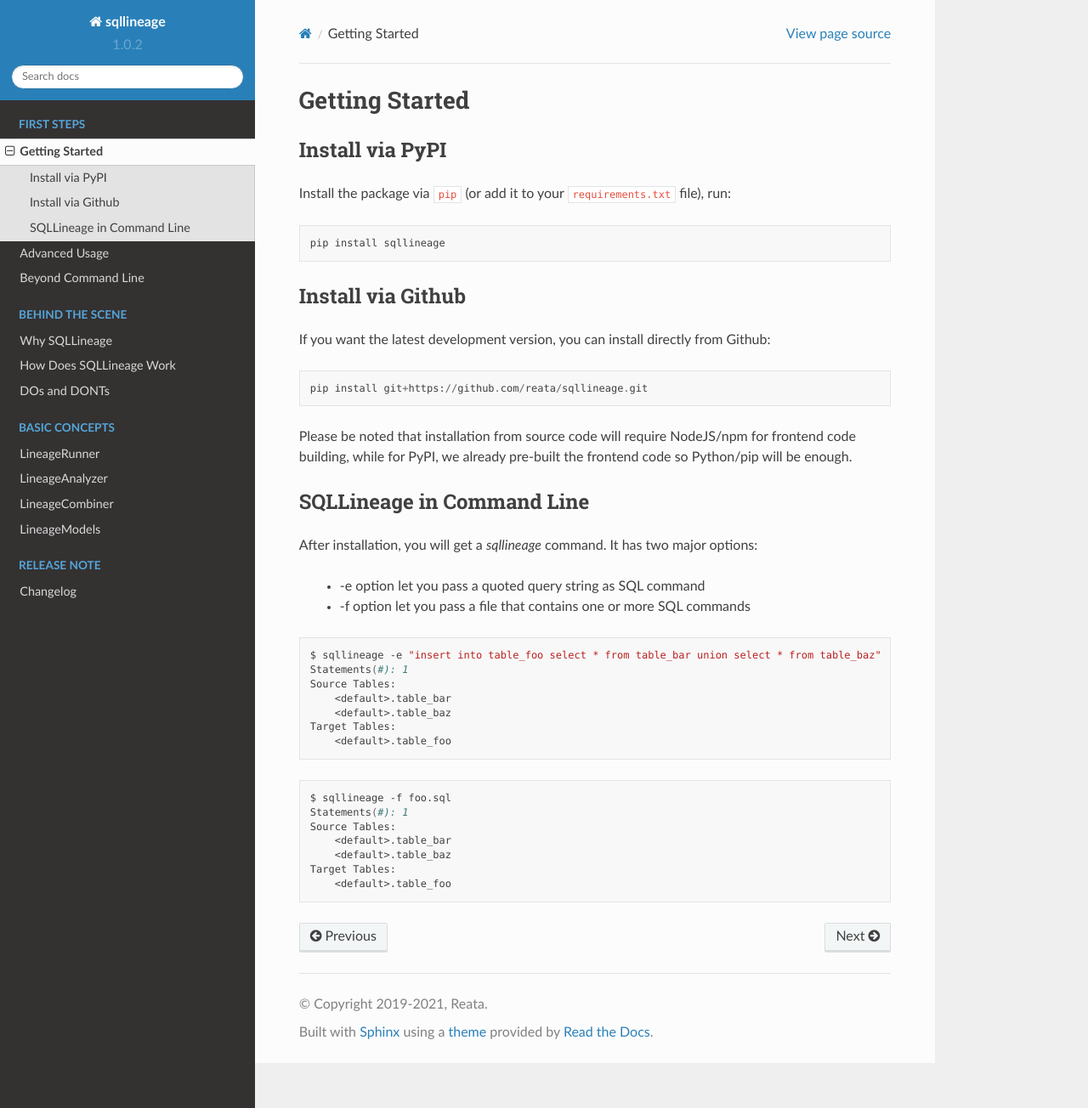
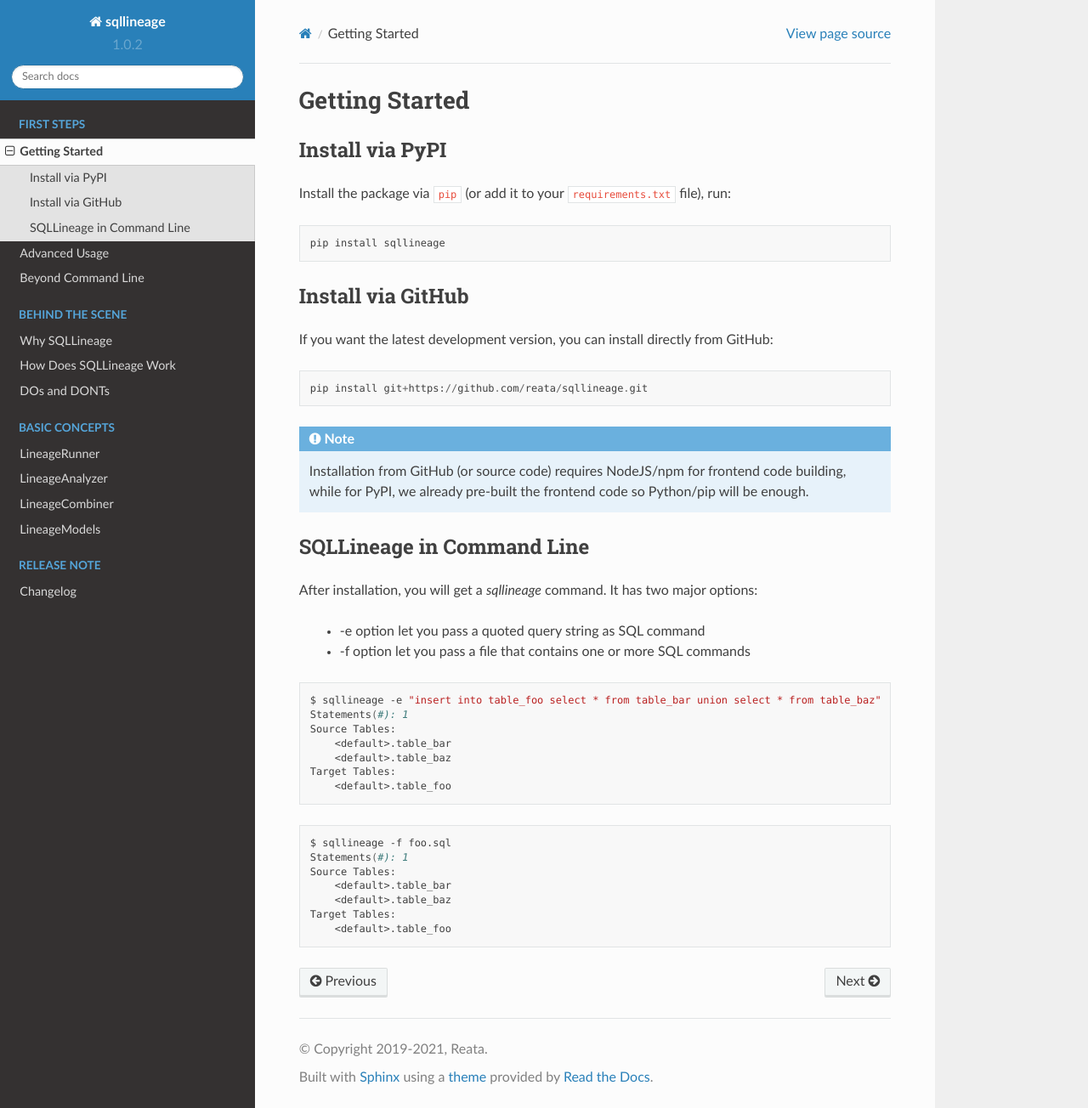
Before and after one commit to reata/sqllineage, a Sphinx documentation site: the page built from docs/first_steps/getting_started.rst, in a window 1280 px wide and 1304 px high. Shown: the whole window at 85% size. Built offline with Sphinx 7.4.7 and the Read the Docs theme 2.0.0, drawn with Linux system fonts in a browser that asks for light colours.

Commit message:
docs: make npm requirement as a note for installing from GitHub

```diff
--- a/docs/first_steps/getting_started.rst
+++ b/docs/first_steps/getting_started.rst
@@ -10,16 +10,17 @@
    pip install sqllineage
 
 
-Install via Github
+Install via GitHub
 ==================
 
-If you want the latest development version, you can install directly from Github::
+If you want the latest development version, you can install directly from GitHub::
 
     pip install git+https://github.com/reata/sqllineage.git
 
 
-Please be noted that installation from source code will require NodeJS/npm for frontend code building, while for PyPI,
-we already pre-built the frontend code so Python/pip will be enough.
+.. note::
+    Installation from GitHub (or source code) requires NodeJS/npm for frontend code building, while for PyPI,
+    we already pre-built the frontend code so Python/pip will be enough.
 
 SQLLineage in Command Line
 =======================================
```
